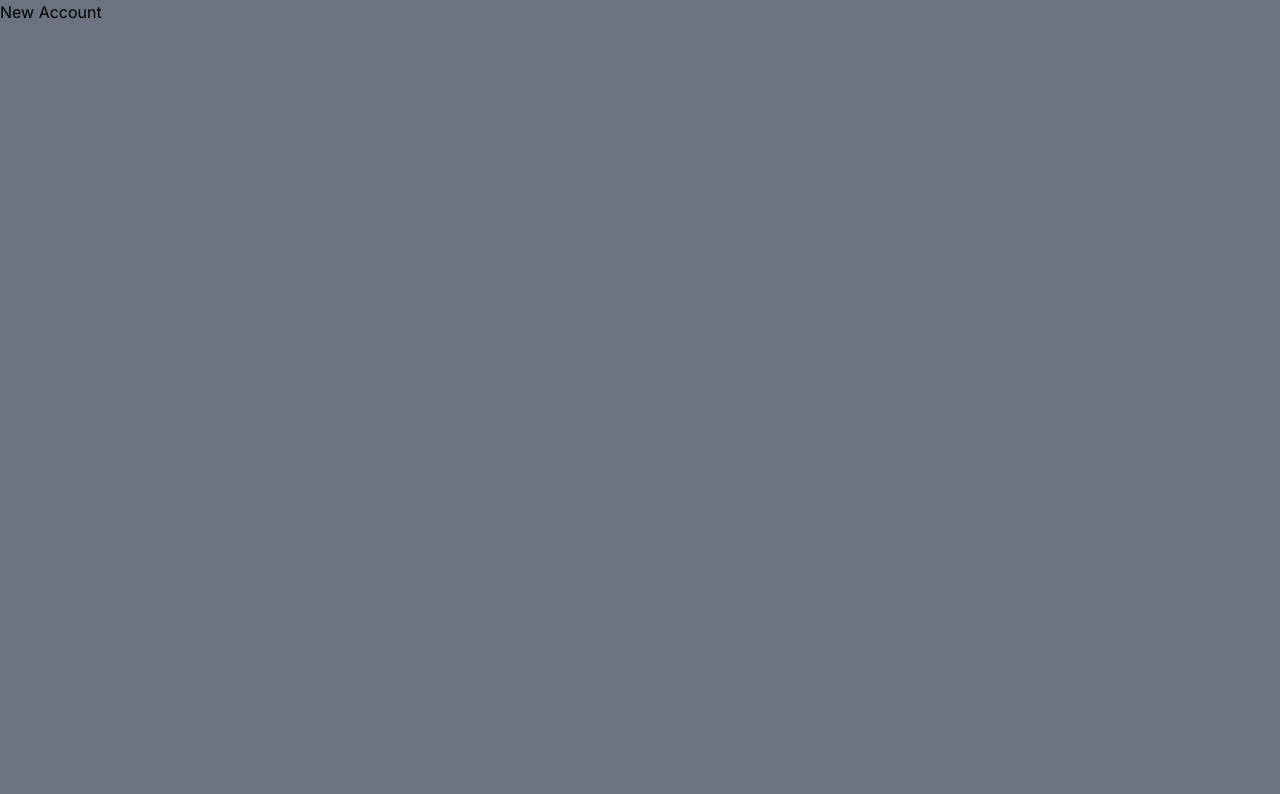
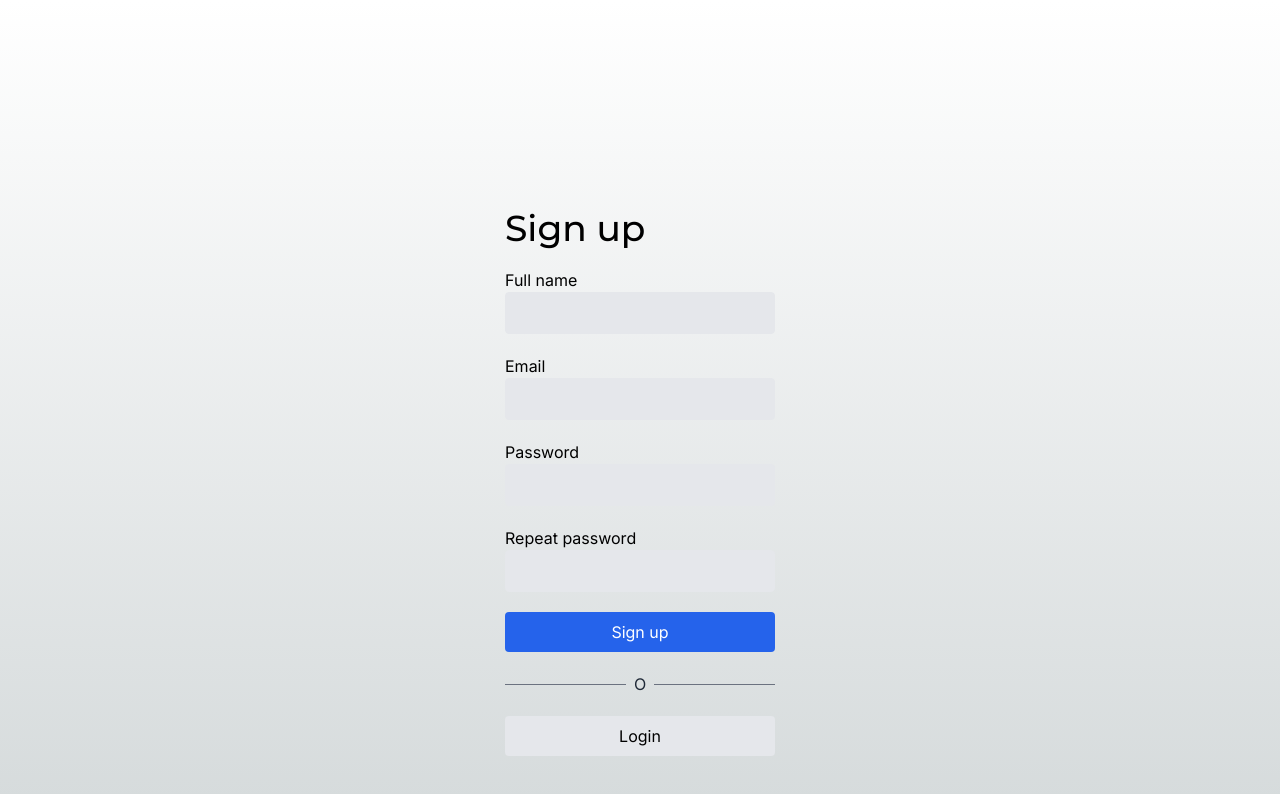
Before and after one commit to eliesser/curso-nextjs-04-teslo-shop, a Next.js app: page /auth/new-account in a window 1280 px wide. Shown: the top 794 px of the page. Built offline with nearby package versions, Linux system fonts and the light colour scheme.

Commit message:
add design LoginPage and NewAccountPage

```diff
--- a/src/app/auth/layout.tsx
+++ b/src/app/auth/layout.tsx
@@ -3,5 +3,9 @@
 }: Readonly<{
   children: React.ReactNode;
 }>) {
-  return <main className='min-h-screen bg-gray-500'>{children}</main>;
+  return (
+    <main className='flex justify-center'>
+      <div className='w-full sm:w-[350px] px-10'>{children}</div>
+    </main>
+  );
 }
--- a/src/app/auth/login/page.tsx
+++ b/src/app/auth/login/page.tsx
@@ -1,9 +1,31 @@
+import Link from 'next/link';
+
 import { titleFont } from '@/config/fonts';
 
 export default function LoginPage() {
   return (
-    <div className=''>
-      <h1>Login Page</h1>
+    <div className='flex flex-col min-h-screen pt-32 sm:pt-52'>
+      <h1 className={`${titleFont.className} text-4xl mb-5`}>Sign in</h1>
+
+      <div className='flex flex-col'>
+        <label htmlFor='email'>Email</label>
+        <input className='px-5 py-2 border bg-gray-200 rounded mb-5' type='email' />
+
+        <label htmlFor='password'>Password</label>
+        <input className='px-5 py-2 border bg-gray-200 rounded mb-5' type='password' />
+
+        <button className='btn-primary'>Login</button>
+
+        <div className='flex items-center my-5'>
+          <div className='flex-1 border-t border-gray-500'></div>
+          <div className='px-2 text-gray-800'>O</div>
+          <div className='flex-1 border-t border-gray-500'></div>
+        </div>
+
+        <Link href='/auth/new-account' className='btn-secondary text-center'>
+          Create a new account
+        </Link>
+      </div>
     </div>
   );
 }
--- a/src/app/auth/new-account/page.tsx
+++ b/src/app/auth/new-account/page.tsx
@@ -1,7 +1,37 @@
+import Link from 'next/link';
+
+import { titleFont } from '@/config/fonts';
+
 export default function NewAccountPage() {
   return (
-    <div className=''>
-      <h1>New Account</h1>
+    <div className='flex flex-col min-h-screen pt-32 sm:pt-52'>
+      <h1 className={`${titleFont.className} text-4xl mb-5`}>Sign up</h1>
+
+      <div className='flex flex-col'>
+        <label htmlFor='fullName'>Full name</label>
+        <input className='px-5 py-2 border bg-gray-200 rounded mb-5' type='text' />
+
+        <label htmlFor='email'>Email</label>
+        <input className='px-5 py-2 border bg-gray-200 rounded mb-5' type='email' />
+
+        <label htmlFor='password'>Password</label>
+        <input className='px-5 py-2 border bg-gray-200 rounded mb-5' type='password' />
+
+        <label htmlFor='password'>Repeat password</label>
+        <input className='px-5 py-2 border bg-gray-200 rounded mb-5' type='password' />
+
+        <button className='btn-primary'>Sign up</button>
+
+        <div className='flex items-center my-5'>
+          <div className='flex-1 border-t border-gray-500'></div>
+          <div className='px-2 text-gray-800'>O</div>
+          <div className='flex-1 border-t border-gray-500'></div>
+        </div>
+
+        <Link href='/auth/login' className='btn-secondary text-center'>
+          Login
+        </Link>
+      </div>
     </div>
   );
 }
```
